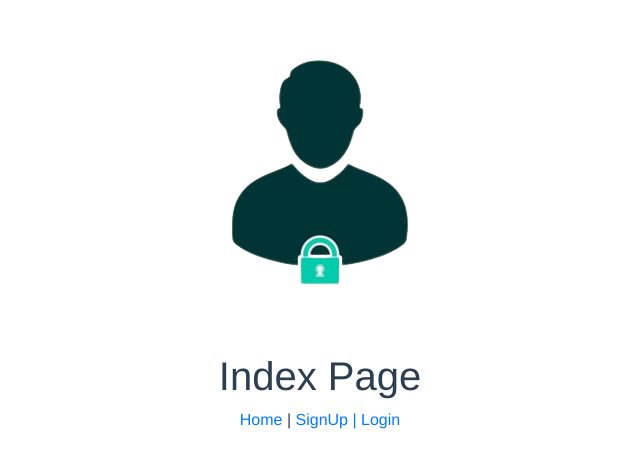
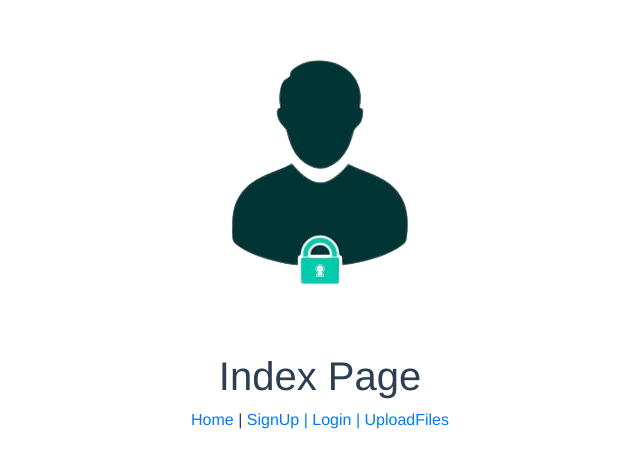
Before and after one commit to robbins311/Spring_Vue_JWTLogin, a Vue app in the folder FrontEnd_Vue/: page / in a window 1280 px wide. Shown: the part 208-676 px from the top of the page, without its empty margins (320-960 px from the left). Built offline with nearby package versions, Linux system fonts and the light colour scheme.

Commit message:
fix security config

```diff
--- a/FrontEnd_Vue/src/pages/Index.vue
+++ b/FrontEnd_Vue/src/pages/Index.vue
@@ -10,9 +10,9 @@
     |
     <router-link to="/member/signup" v-if="!$store.getters.accessToken">  SignUp | </router-link>
 
-    <router-link to="/member/login" v-if="!$store.getters.accessToken">  Login</router-link>
+    <router-link to="/member/login" >  Login | </router-link>
 
-    <router-link to="/member/me" v-if="$store.getters.accessToken" @click.native="checkAuth">UploadFiles</router-link>
+    <router-link to="/member/me"  @click.native="checkAuth">UploadFiles</router-link>
 
 
   </div>
```
Also changed, not shown: 1 other file (tests, documents, lock files or other folders).
